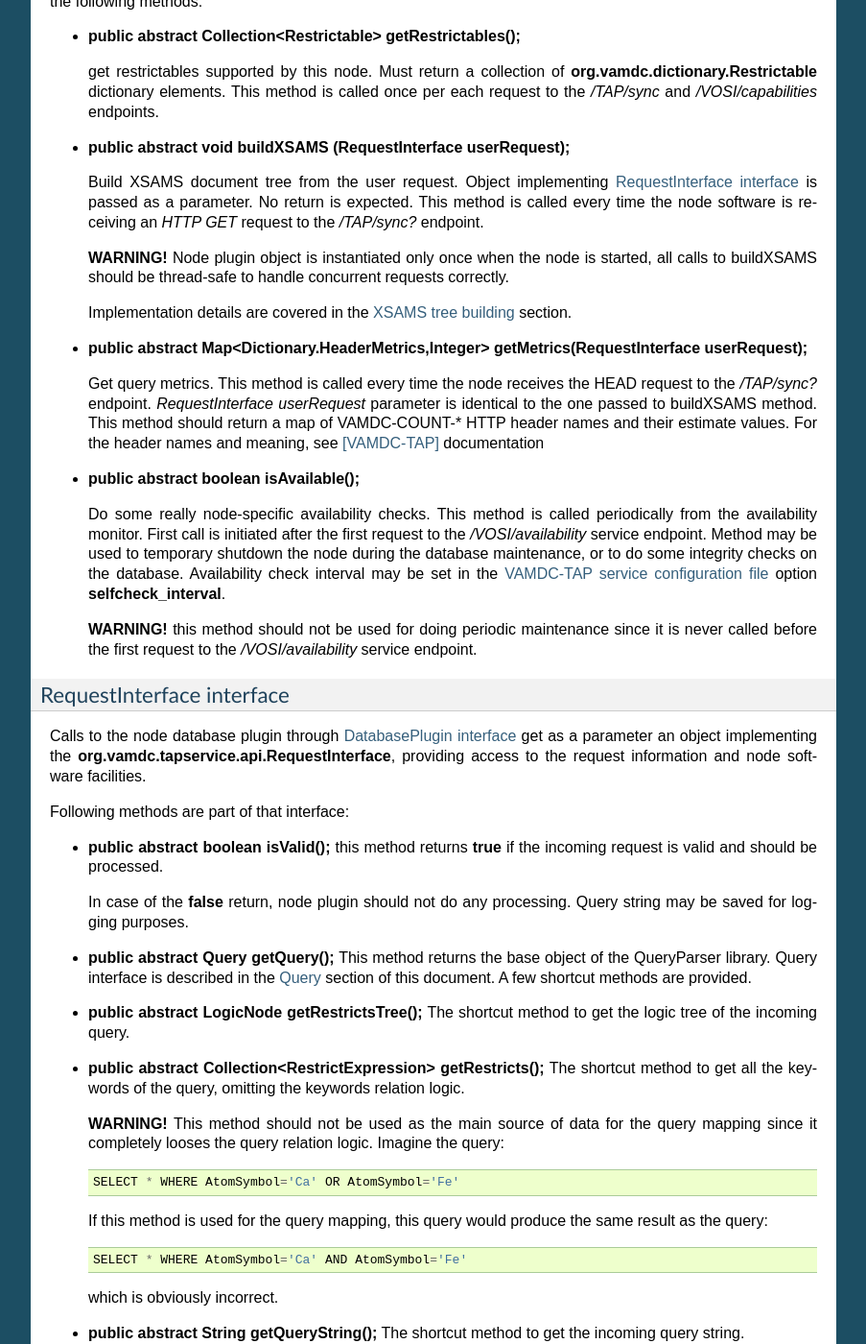
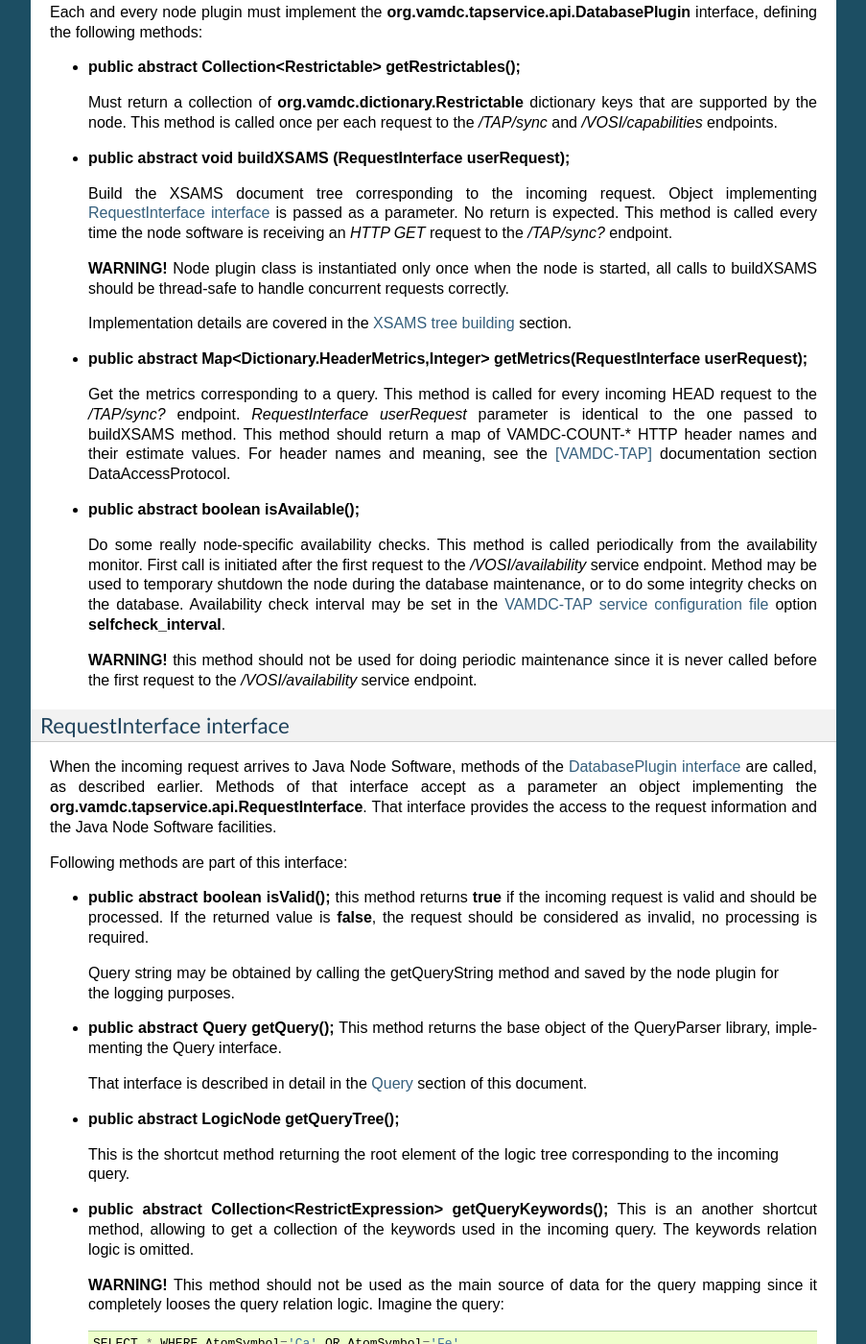
Before and after one commit to misdoro/JavaNodeSwDoc, a Sphinx documentation site: the page built from source/plugin-arch.rst, in a window 1280 px wide and 1400 px high, scrolled down 1806 px. Shown: the whole window at 96% size, without its empty margins (198-1101 px from the left). Built offline with Sphinx 7.4.7, drawn with Linux system fonts in a browser that asks for light colours; some of the changed text lies outside the part shown.

Commit message:
Update the plugin interfaces section

```diff
--- a/source/plugin-arch.rst
+++ b/source/plugin-arch.rst
@@ -19,10 +19,10 @@ For the complete list of endpoint addresses implemented please refer to section
 Request processing
 --------------------
 
-In the course of normal operation, node software receives *HTTP GET* and *HTTP HEAD* requests to the **/TAP/sync**
-endpoint and must respond to them with valid XSAMS documents or only response headers respectively.
+During normal operation, node software receives *HTTP GET* and *HTTP HEAD* requests to the **/TAP/sync**
+endpoint. As a response to a request a valid XSAMS document and/or the HTTP response headers are sent.
 
-The figure below presents a request flow and what components are involved in the request processing.
+The figure below presents the request flow, *highlighting* the components involved in the request processing.
 
 .. image:: img/queryProcess.png
 
@@ -37,7 +37,9 @@ To access the **database**, the Apache Cayenne object-relational mapping framewo
 	A tree of objects is constructed, representing the logical structure of the query.
 	For more details please refer to the :ref:`Query` section.
 
-*	**Framework** asks **Plugin** to construct the document by calling the :ref:`databasePlug` buildXSAMS() method.
+*	**Framework** asks **Plugin** to construct the document by calling the :ref:`databasePlug`
+    buildXSAMS(RequestInterface incomingRequest) method. All the query information is accessible via the
+    RequestInterface object passed as a parameter.
 
 *	**Plugin** maps the incoming query logical tree into one or more **Database** queries,
 	as described in the :ref:`QueryMap` section.
@@ -60,7 +62,7 @@ Plugin and Framework Interfaces
 Interaction between the database plugin and the Java node software is performed through two interfaces:
 
 *	:ref: `DatabasePlug`
-	defined in the **org.vamdc.tapservice.api.DatabasePlug** java interface and implemented by the node developer.
+	defined in the **org.vamdc.tapservice.api.DatabasePlugin** java interface and implemented by the node developer.
 	Methods of this interface are called by the node software upon the arrival of a VAMDC-TAP request or during the initial startup and operation checks.
 
 *	:ref: `RequestInterface`
@@ -73,34 +75,32 @@ Interaction between the database plugin and the Java node software is performed
 DatabasePlugin interface
 ++++++++++++++++++++++++++++
 
-Each and every node plugin must implement the **org.vamdc.tapservice.api.DatabasePlug**
+Each and every node plugin must implement the **org.vamdc.tapservice.api.DatabasePlugin**
 interface, defining the following methods:
 
 *	**public abstract Collection<Restrictable> getRestrictables();**
 
-	get restrictables supported by this node.
-	Must return a collection of **org.vamdc.dictionary.Restrictable** dictionary elements.
+	Must return a collection of **org.vamdc.dictionary.Restrictable** dictionary keys that are supported by the node.
 	This method is called once per each request to the */TAP/sync* and */VOSI/capabilities* endpoints.
 
 *	**public abstract void buildXSAMS (RequestInterface userRequest);**
 
-	Build XSAMS document tree from the user request.
+	Build the XSAMS document tree corresponding to the incoming request.
 	Object implementing :ref:`RequestInterface`
 	is passed as a parameter. No return is expected.
 	This method is called every time the node software is receiving an *HTTP GET* request to the */TAP/sync?* endpoint.
 
-	**WARNING!** Node plugin object is instantiated only once when the node is started,
+	**WARNING!** Node plugin class is instantiated only once when the node is started,
 	all calls to buildXSAMS should be thread-safe to handle concurrent requests correctly.
 
 	Implementation details are covered in the :ref:`XSAMSGen` section.
 
 *	**public abstract Map<Dictionary.HeaderMetrics,Integer> getMetrics(RequestInterface userRequest);**
 
-	Get query metrics. This method is called every time
-	the node receives the HEAD request to the */TAP/sync?* endpoint.
+	Get the metrics corresponding to a query. This method is called for every incoming HEAD request to the */TAP/sync?* endpoint.
 	*RequestInterface userRequest* parameter is identical to the one passed to buildXSAMS method.
 	This method should return a map of VAMDC-COUNT-* HTTP header names and their estimate values.
-	For the header names and meaning, see [VAMDC-TAP]_ documentation
+	For header names and meaning, see the [VAMDC-TAP]_ documentation section DataAccessProtocol.
 
 
 *	**public abstract boolean isAvailable();**
@@ -120,27 +120,28 @@ interface, defining the following methods:
 RequestInterface interface
 +++++++++++++++++++++++++++++++
 
-Calls to the node database plugin through :ref:`DatabasePlug` get as a parameter an object
-implementing the **org.vamdc.tapservice.api.RequestInterface**, providing access to the request information and
-node software facilities.
+When the incoming request arrives to Java Node Software, methods of the :ref:`DatabasePlug` are called,
+as described earlier. Methods of that interface accept as a parameter an object
+implementing the **org.vamdc.tapservice.api.RequestInterface**. That interface provides the access
+to the request information and the Java Node Software facilities.
 
-Following methods are part of that interface:
+Following methods are part of this interface:
 
 *	**public abstract boolean isValid();**
 	this method returns **true** if the incoming request is valid and should be processed.
-
-	In case of the **false** return, node plugin should not do any processing. Query string may be saved for logging
-	purposes.
+	If the returned value is **false**, the request should be considered as invalid, no processing is required.
+    Query string may be obtained by calling the getQueryString method and saved by the node plugin for the logging purposes.
 
 *	**public abstract Query getQuery();**
-	This method returns the base object of the QueryParser library. Query interface is described
-	in the :ref:`query` section of this document. A few shortcut methods are provided.
+	This method returns the base object of the QueryParser library, implementing the Query interface.
+    That interface is described in detail in the :ref:`query` section of this document.
 
-*	**public abstract LogicNode getRestrictsTree();**
-	The shortcut method to get the logic tree of the incoming query.
+*	**public abstract LogicNode getQueryTree();**
+    This is the shortcut method returning the root element of the logic tree corresponding to the incoming query.
 
-*	**public abstract Collection<RestrictExpression> getRestricts();**
-	The shortcut method to get all the keywords of the query, omitting the keywords relation logic.
+*	**public abstract Collection<RestrictExpression> getQueryKeywords();**
+	This is an another shortcut method, allowing to get a collection of the keywords used in the incoming query.
+	The keywords relation logic is omitted.
 
 	**WARNING!** This method should not be used as the main source of data for the query mapping since
 	it completely looses the query relation logic. Imagine the query::
@@ -169,20 +170,17 @@ Following methods are part of that interface:
 	the section **Requestables**
 
 *	**public abstract ObjectContext getCayenneContext();**
-	Get Apache Cayenne object context. That is the main endpoint of the Cayenne ORM library.
+	Returns the Apache Cayenne object context. That is the main endpoint of the Cayenne ORM library.
 	For more information on using the Apache Cayenne look in the sections :ref:`datamodel` and :ref:`QueryMap`.
 
 
 *	**public abstract XSAMSManager getXsamsManager();**
-	Get XSAMS tree manager, containing several helper methods.
-	All XSAMS branches built by the node plugin should be attached to it.
-
-*	**public abstract Logger getLogger(Class<?> classname);**
-
-	Get the **org.slf4j.Logger** object. All messages/errors reporting should be done with it.
+	Get an instance of the XSAMS document manager. This manager contains several helper methods for building the XSAMS document.
+	All XSAMS branches built by the node plugin should be attached to it. Check the :ref:`XSAMSGen` section for more details.
 
 *	**public abstract void setLastModified(Date date);**
 
-	Set the last-modified header of the response. May be called anywhere during request processing
-	for any number of times. If called more than once, the last modification date is updated only if
-	the subsequent date is newer than communicated before.
+	Sets the last-modified header of the response.
+	This method may be called several times during the request processing.
+	If called more than once, the last modification date is updated only if
+	the subsequent date is newer than the value communicated before.
```
